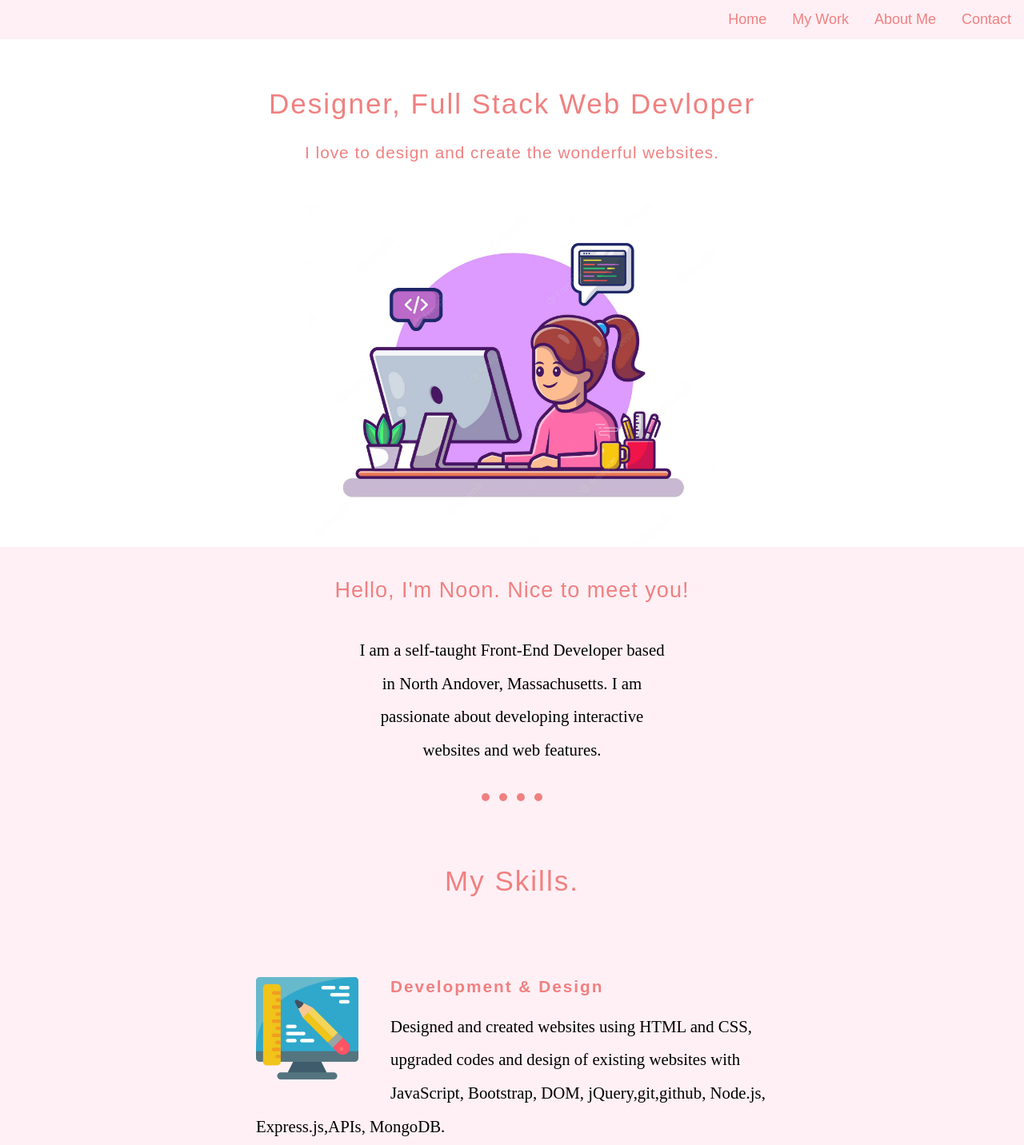
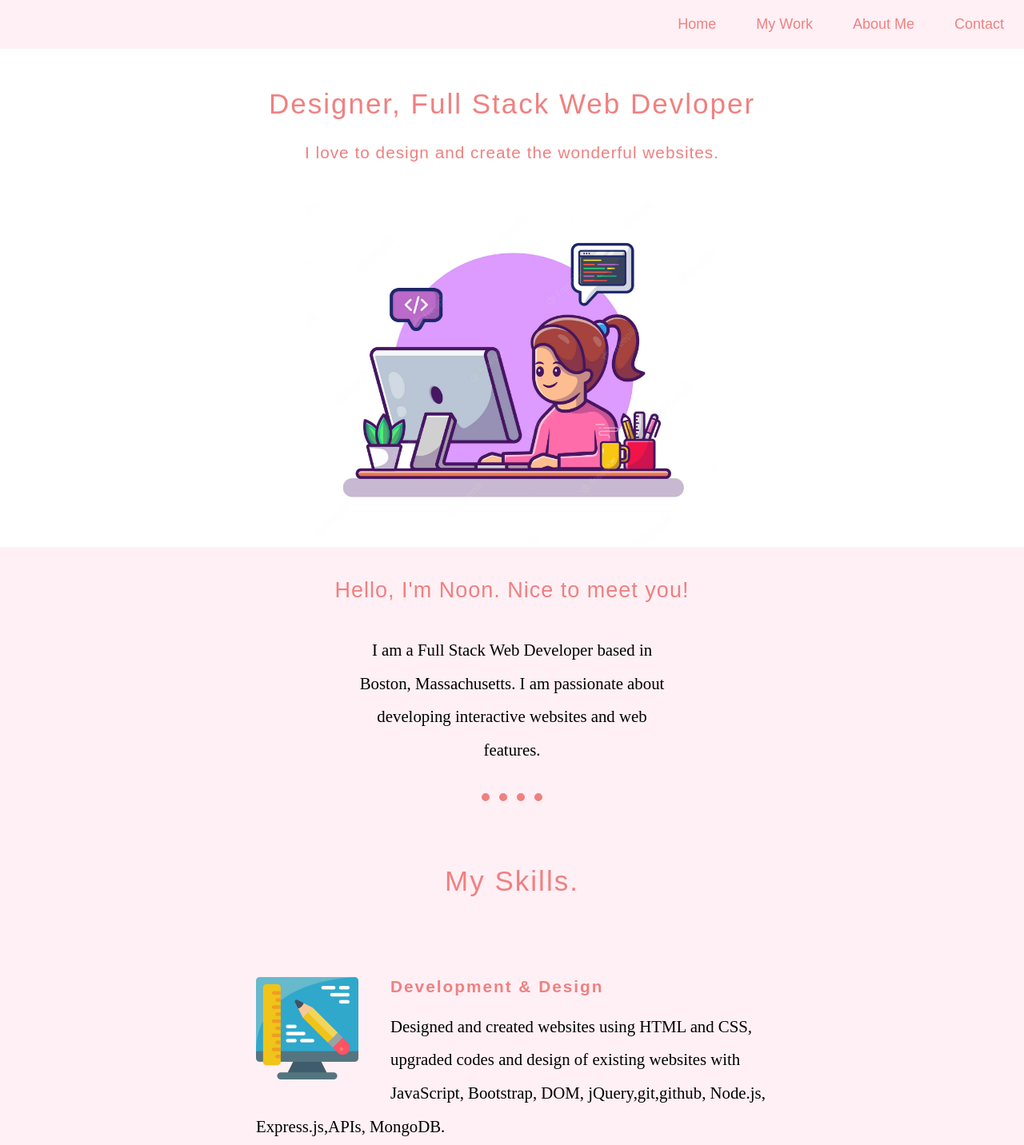
Before and after one commit to Noonfitz/Noonfitz-ProfessionalPortfolio1, a plain HTML site: page index.html in a window 1280 px wide. Shown: the top 1432 px of the page at 80% size. Drawn offline with Linux system fonts and the light colour scheme.

Commit message:
styling navbar

```diff
--- a/css/style.css
+++ b/css/style.css
@@ -37,7 +37,7 @@ li a{
   display: block;
   color: #F08080;
   text-align: center;
-  padding: 14px 16px;
+  padding: 20px 25px;
   text-decoration: none;
   font-size: 18px;
   font-family: 'Dancing Script', sans-serif;
@@ -170,7 +170,8 @@ padding-bottom:  50px;
 .portfolio{
 display:grid;
 grid-template-columns: auto auto;
-width: 50%;
+
+width: 80%;
 margin: auto;
 
 
--- a/index.html
+++ b/index.html
@@ -37,7 +37,7 @@
 
   <div class="middle-container">
           <h1 class="welmass">Hello, I'm Noon. Nice to meet you! </h1>
-          <p class="mybio">I am a self-taught Front-End Developer based in North Andover, Massachusetts. I am passionate about developing interactive websites and web features.</p>
+          <p class="mybio">I am a Full Stack Web Developer based in Boston, Massachusetts. I am passionate about developing interactive websites and web features.</p>
 
 
 
```
